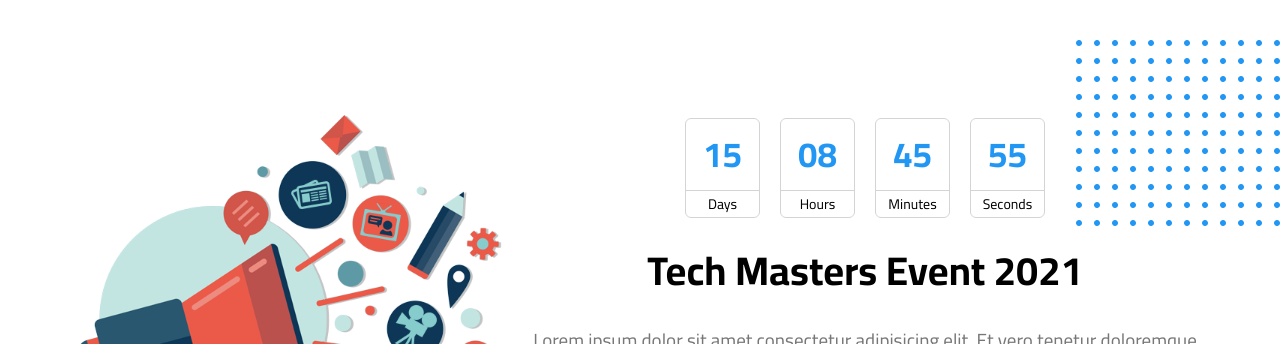
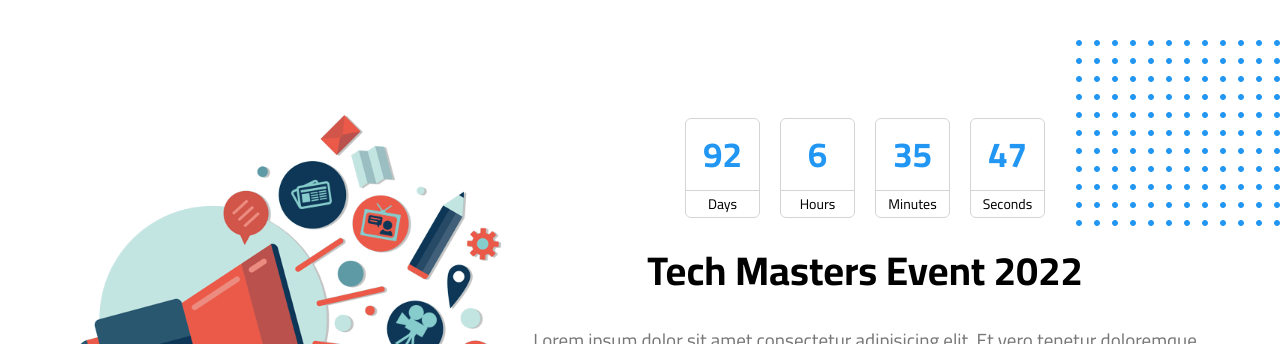
Before and after one commit to minasanta/HTML-CSS_template_three, a plain HTML site: page index.html in a window 1280 px wide. Shown: the part 9487-9831 px from the top of the page. Drawn offline with Linux system fonts and the light colour scheme.

Commit message:
Add Count Down Timer in Event Section

```diff
--- a/index.html
+++ b/index.html
@@ -726,23 +726,23 @@
         <div class="info">
           <div class="time">
             <div class="unit">
-              <span>15</span>
+              <span id="days"></span>
               <span>Days</span>
             </div>
             <div class="unit">
-              <span>08</span>
+              <span id="hours"></span>
               <span>Hours</span>
             </div>
             <div class="unit">
-              <span>45</span>
+              <span id="minutes"></span>
               <span>Minutes</span>
             </div>
             <div class="unit">
-              <span>55</span>
+              <span id="seconds"></span>
               <span>Seconds</span>
             </div>
           </div>
-          <h2>Tech Masters Event 2021</h2>
+          <h2>Tech Masters Event 2022</h2>
           <p>
             Lorem ipsum dolor sit amet consectetur adipisicing elit. Et vero
             tenetur doloremque iusto ut adipisci quam ratione aliquam excepturi
--- a/js/script.js
+++ b/js/script.js
@@ -3,7 +3,36 @@ const ourskillsSection = document.getElementById("our-skills");
 const progressSpans = [...document.querySelectorAll("#our-skills .skill .the-progress span")];
 const statsSpans = [...document.querySelectorAll("#stats .box span.number")];
 const statsSection = document.getElementById("stats");
+const daysSpan = document.getElementById("days");
+const hoursSpan = document.getElementById("hours");
+const minutesSpan = document.getElementById("minutes");
+const secondsSpan = document.getElementById("seconds");
+
 let startWindowScrollFunctionOnCounter = false;
+let eventNewYear = new Date("Dec 31, 2022 23:59:59").getTime();
+
+let counter = setInterval(() => {
+    let dateNow = new Date().getTime();
+    let dateDiff = eventNewYear - dateNow;
+
+    if (dateDiff == 0) {
+        clearInterval(counter);
+        return;
+    }
+
+    let days = Math.floor(dateDiff / (1000 * 60 * 60 * 24));
+    let hours = Math.floor((dateDiff % (1000 * 60 * 60 * 24)) / (1000 * 60 * 60));
+    let minutes = Math.floor((dateDiff % (1000 * 60 * 60)) / (1000 * 60));
+    let seconds = Math.floor((dateDiff % (1000 * 60)) / (1000));
+
+    daysSpan.textContent = days;
+    hoursSpan.textContent = hours;
+    minutesSpan.textContent = minutes;
+    secondsSpan.textContent = seconds;
+
+
+
+}, 1000);
 
 window.onscroll = function () {
     if (ourskillsSection.offsetTop <= window.scrollY) {
```
